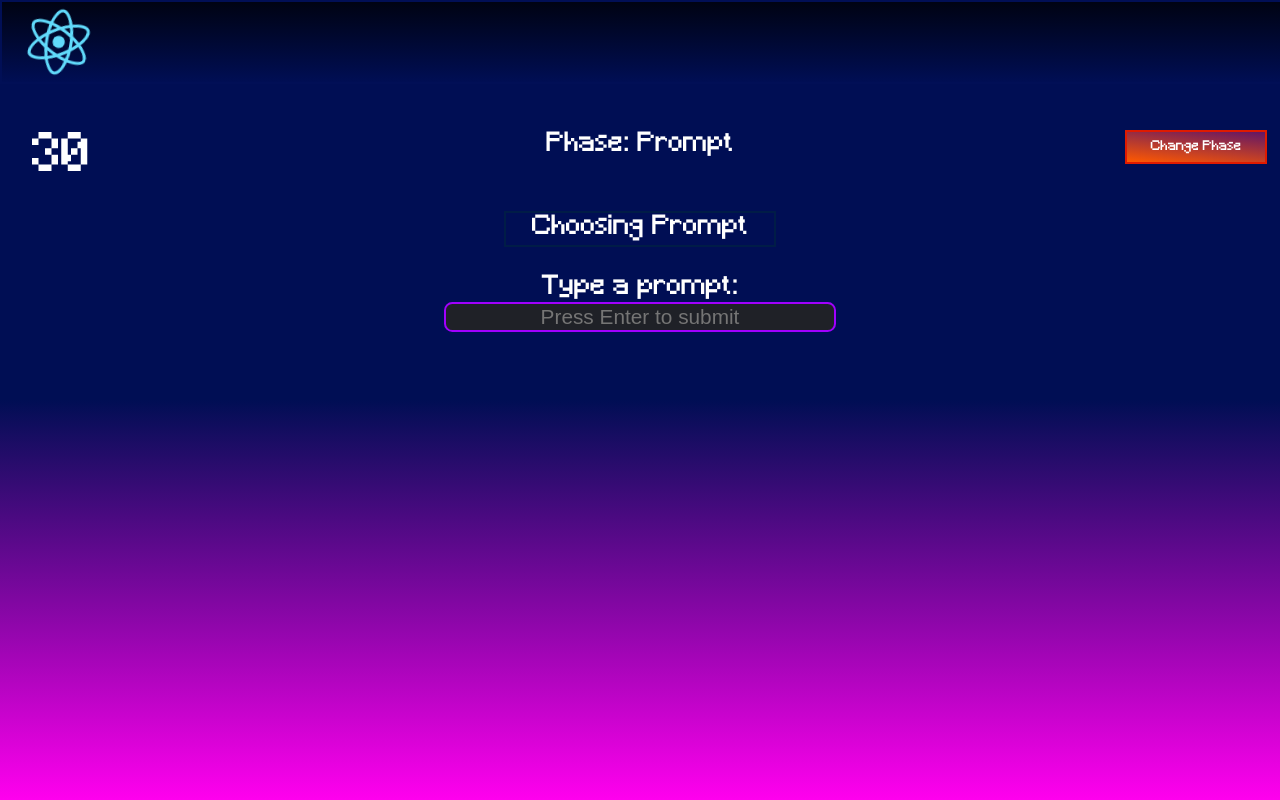
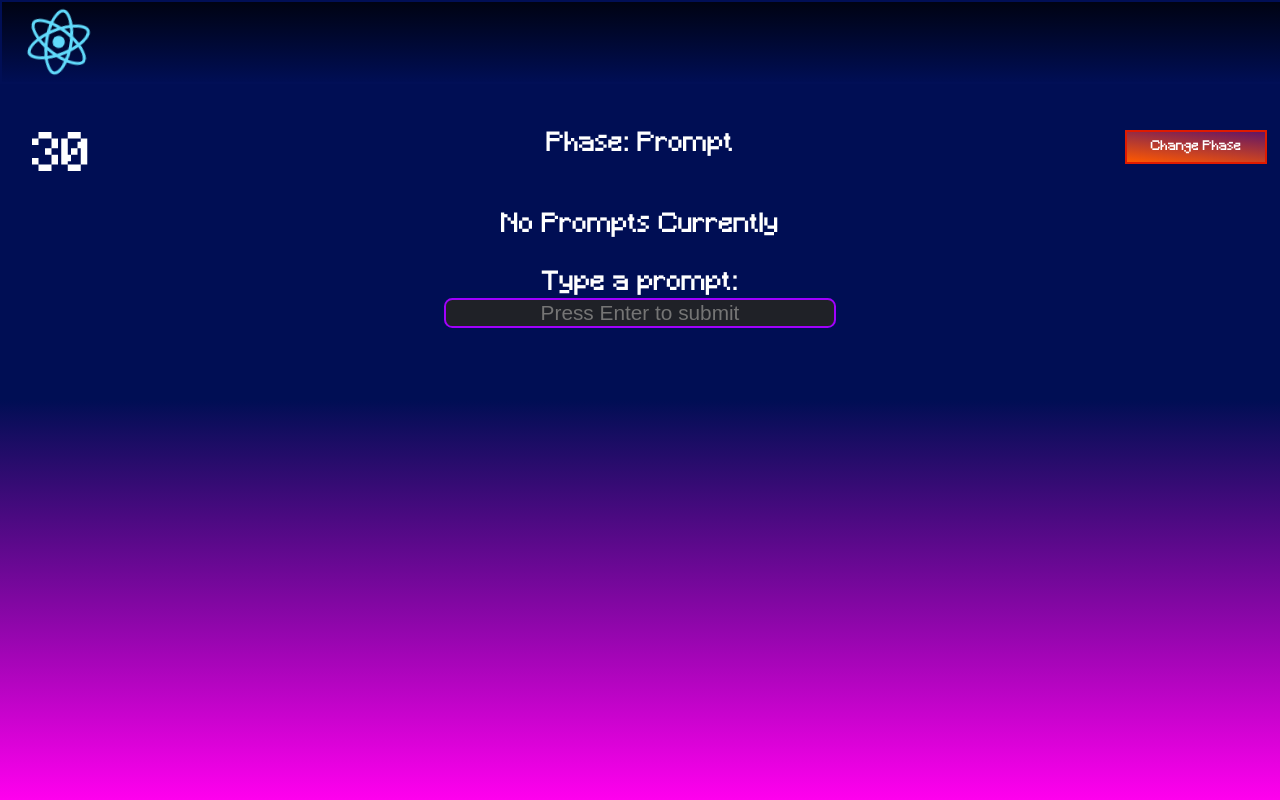
Before and after one commit to JamiePacheco/CISC498-Project-Client, a React (Create React App) app in the folder aux-arena/: page /aux-arena in a window 1280 px wide. Built offline with nearby package versions, Linux system fonts and the light colour scheme.

Commit message:
Changes to wording in game lobby

```diff
--- a/aux-arena/src/Pages/AuxArena.css
+++ b/aux-arena/src/Pages/AuxArena.css
@@ -23,7 +23,6 @@
     margin-top: 2em;
     padding-left: 1em;
     padding-right: 1em;
-    border: 2px solid rgba(0, 28, 71, 1);
     height: 2rem;
     justify-self: center;
     align-text: center;
--- a/aux-arena/src/Pages/AuxArena.tsx
+++ b/aux-arena/src/Pages/AuxArena.tsx
@@ -168,7 +168,7 @@ export default function AuxArena(){
             <button onClick={phaseChange} className="button" style={{position:"absolute", right:"1em"}}>Change Phase</button>
             Phase: {currPhase}
             <div className={"prompt-box"}>
-                {`${promptList[0]}`? `Prompt: ${promptList[0]}` : "Choosing Prompt"}
+                {`${promptList[0]}`? `Prompt: ${promptList[0]}` : "No Prompts Currently"}
             </div>
             <div className="game-display">
                 {currPhase==="Prompt" && <div>
--- a/aux-arena/src/Pages/GameLobby.tsx
+++ b/aux-arena/src/Pages/GameLobby.tsx
@@ -141,7 +141,7 @@ export default function GameLobby({user, loggedIn}: information) {
                         <div ref={bottomRef}></div>
                     </div>
                 </div>
-                <input type="text" className="send-box" value={input} onKeyDown={handleKeyDown} onChange={updateInput}></input>
+                <input id="Chat" type="text" className="send-box" value={input} onKeyDown={handleKeyDown} onChange={updateInput}></input>
                 <button className="send-button" onClick={()=>newChat(input, user)}>Send</button>
             </div>
         </div>
```
